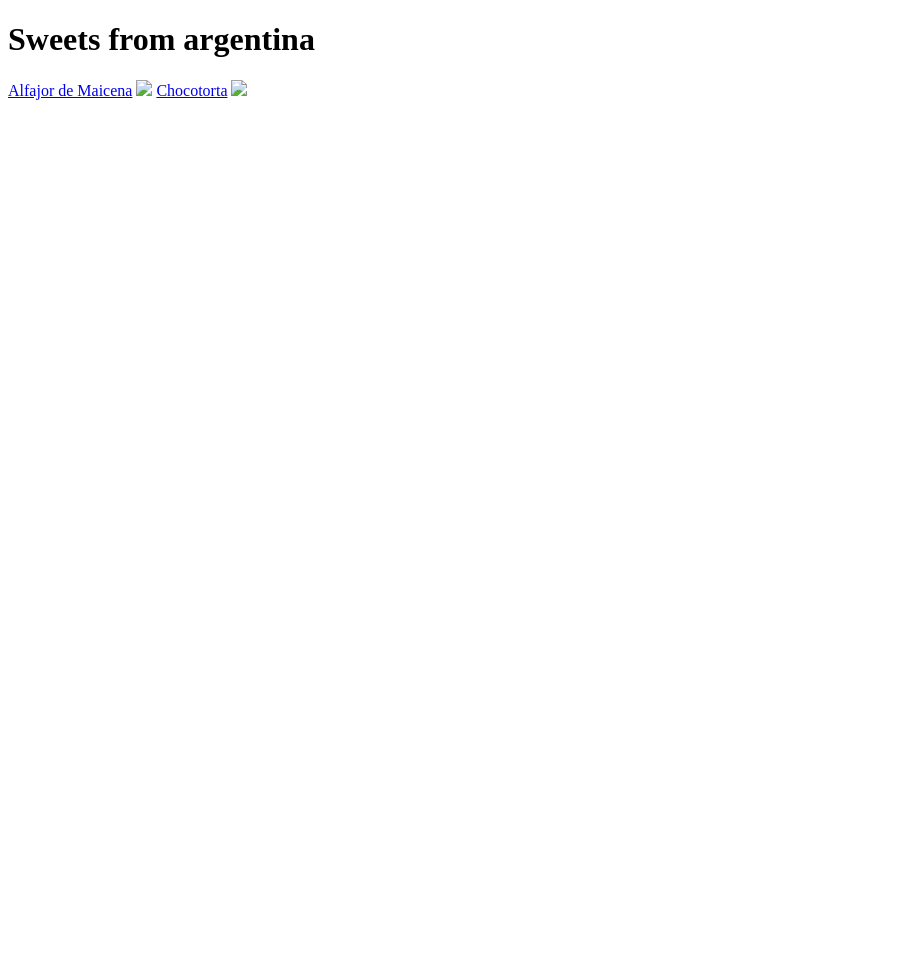
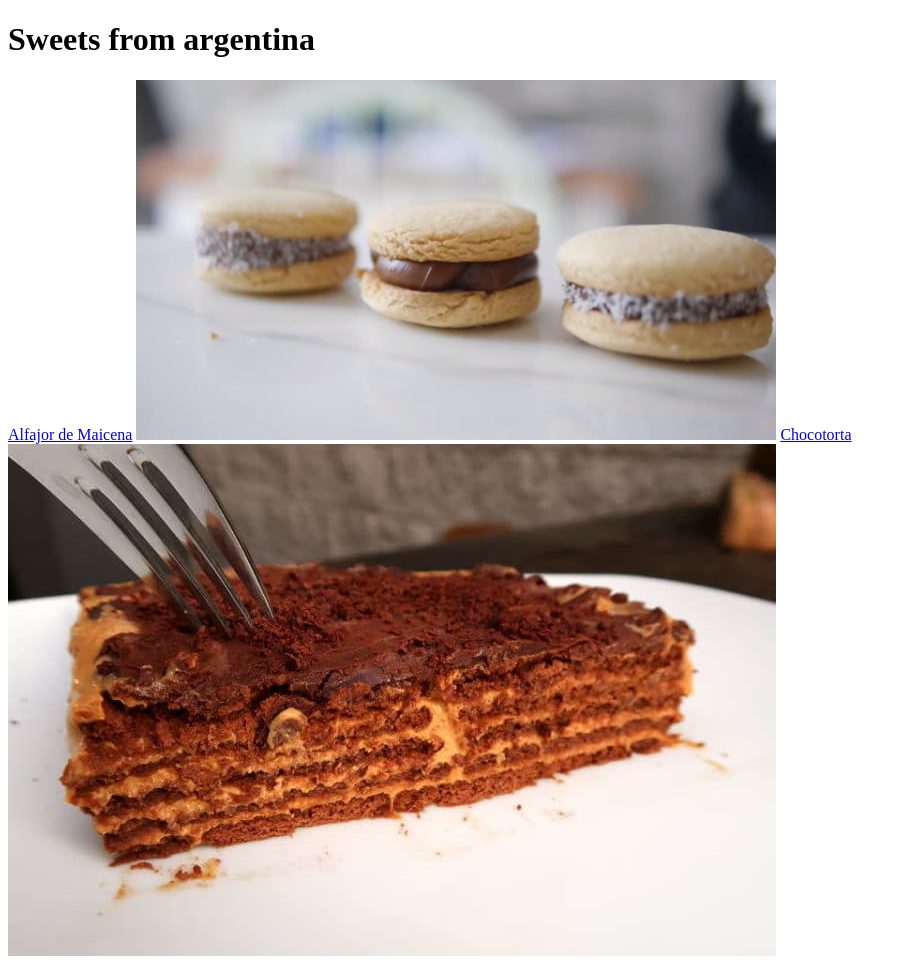
Before and after one commit to Nahuelerinho/odin-recipes, a plain HTML site: page index.html in a window 1280 px wide. Shown: the whole page, without its empty margins (0-907 px from the left). Before the commit the page ends 800 px from the top, so only its background shows below. Drawn offline with Linux system fonts and the light colour scheme.

Commit message:
new yes, adding the images in a different carpet

```diff
--- a/index.html
+++ b/index.html
@@ -10,14 +10,12 @@
     <h1>Sweets from argentina</h1>
 
     <a href="recipes/alfajor-of-maicena.html">Alfajor de Maicena</a>
-    <img src="Alfajores-maicena.png">
+    <img src="/images/Alfajores-maicena.png">
 
     <a href="recipes/chocotorta.html">Chocotorta</a>
-    <img src="chocotorta.jpg">
+    <img src="/images/chocotorta.jpg">
 
     <a href=""></a>
     <img src="">
 
 </body>
-
-</html>
```
Also changed, not shown: recipes/alfajor-of-maicena.html (+1 -1 lines), recipes/chocotorta.html (+1 -1 lines), images/Alfajores-maicena.png (added), images/chocotorta.jpg (added).
